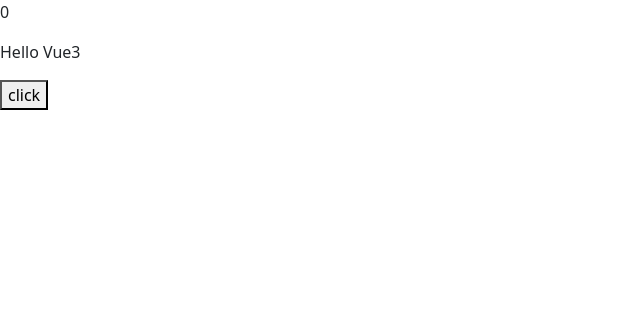
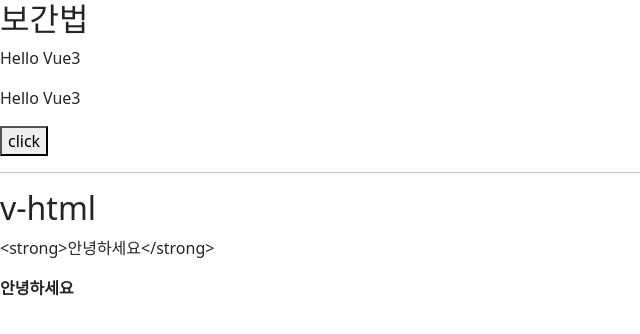
Before and after one commit to KimTimo/vue, a Vue app in the folder vue3-posts/: page / in a window 1280 px wide. Shown: the top 334 px of the page, without its empty margins (0-640 px from the left). Built offline with nearby package versions, Linux system fonts and the light colour scheme.

Commit message:
최신화

```diff
--- a/vue3-posts/src/App.vue
+++ b/vue3-posts/src/App.vue
@@ -1,12 +1,13 @@
 <template>
 	<div>
-		<p>
-			{{ counter }}
-		</p>
-		<p>
-			{{ message }}
-		</p>
-		<button @click="increment">click</button>
+		<h2>보간법</h2>
+		<p>{{ message }}</p>
+		<p v-once>{{ message }}</p>
+		<button v-on:click="message = message + `!`">click</button>
+		<hr />
+		<h2>v-html</h2>
+		<p>{{ rawHtml }}</p>
+		<p v-html="rawHtml"></p>
 	</div>
 </template>
 
@@ -15,15 +16,11 @@
 
 export default {
 	setup() {
-		const counter = ref(0);
 		const message = ref('Hello Vue3');
-		const increment = () => {
-			counter.value++;
-		};
+		const rawHtml = ref('<strong>안녕하세요</strong>');
 		return {
-			counter,
 			message,
-			increment,
+			rawHtml,
 		};
 	},
 };
```
